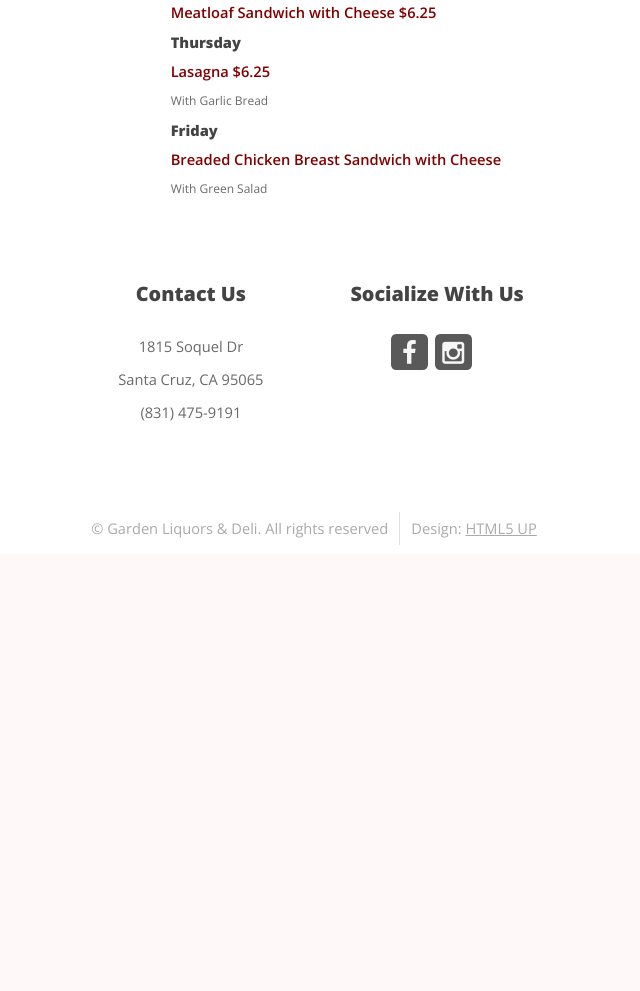
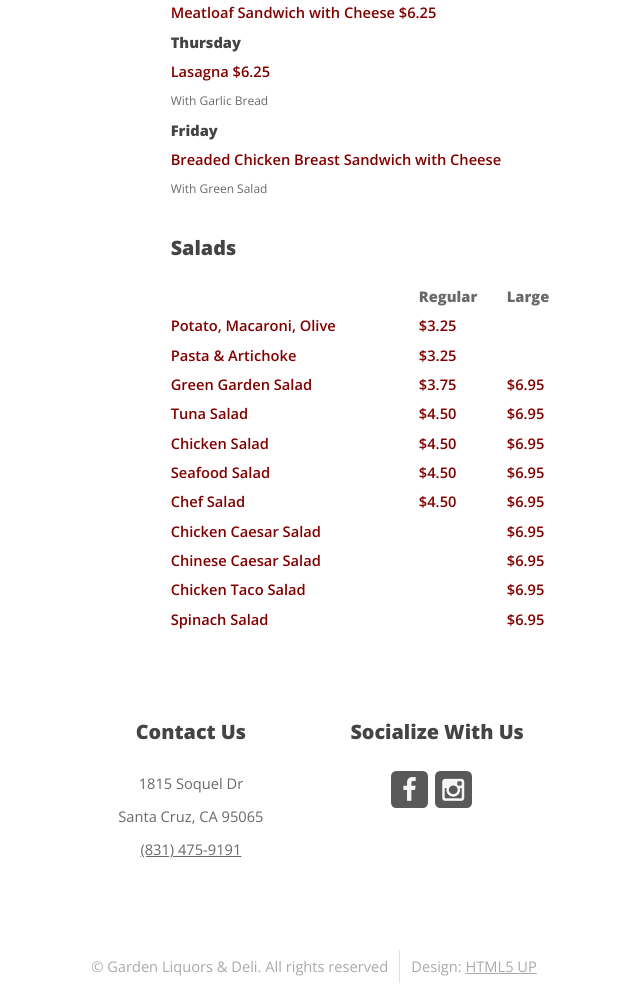
Before and after one commit to ttinker91/deli, a PHP site: page /menu.html in a window 1280 px wide. Shown: the part 1579-2570 px from the top of the page, without its empty margins (326-966 px from the left). Before the commit the page ends 2124 px from the top, so only its background shows below. Run offline with PHP 8.4, Linux system fonts and the light colour scheme.

Commit message:
add salads to menu

```diff
--- a/assets/css/main.css
+++ b/assets/css/main.css
@@ -2408,13 +2408,13 @@
 
 			h2, h3, h4, h5, h6 {
 				font-size: 13pt;
-				margin: 0 0 1em 0;
 			}
 
 			div#content article div#cold
 			{
 				width: 300px;
 			}
+
 
 		/* Section/Article */
 
@@ -2654,3 +2654,16 @@ div#daily h4
 {
 	padding: 0;
 }
+div#salads table
+{
+	max-width: 400px;
+}
+div#salads table tbody tr th
+{
+	text-align:left;
+}
+div#salads table tbody tr td
+{
+	color: #800000;
+	font-weight: 600;
+}
--- a/index.html
+++ b/index.html
@@ -198,7 +198,7 @@
 										<h3>Contact Us</h3>
 										<p>1815 Soquel Dr<br />
 										Santa Cruz, CA 95065<br />
-										(831) 475-9191</p>
+										<a href="tel:8314759191">(831) 475-9191</a></p>
 										<!--<ul class="style2">
 											<li><a href="#">Etiam feugiat condimentum</a></li>
 											<li><a href="#">Aliquam imperdiet suscipit odio</a></li>
--- a/menu.html
+++ b/menu.html
@@ -166,6 +166,73 @@
 											<h4><a name="friday">Friday</a></h4>
 											<dt>Breaded Chicken Breast Sandwich with Cheese</dt>
 											<dd>With Green Salad</dd>
+											<br/>
+									</div>
+
+									<div id="salads">
+									<h3><a name="Salads">Salads</a></h3>
+									<table>
+										<tr>
+											<th></th>
+											<th>Regular</th>
+											<th>Large</th>
+										</tr>
+										<tr>
+											<td>Potato, Macaroni, Olive</td>
+											<td>$3.25</td>
+											<td></td>
+										</tr>
+										<tr>
+											<td>Pasta &amp; Artichoke</td>
+											<td>$3.25</td>
+											<td></td>
+										</tr>
+										<tr>
+											<td>Green Garden Salad</td>
+											<td>$3.75</td>
+											<td>$6.95</td>
+										</tr>
+										<tr>
+											<td>Tuna Salad</td>
+											<td>$4.50</td>
+											<td>$6.95</td>
+										</tr>
+										<tr>
+											<td>Chicken Salad</td>
+											<td>$4.50</td>
+											<td>$6.95</td>
+										</tr>
+										<tr>
+											<td>Seafood Salad</td>
+											<td>$4.50</td>
+											<td>$6.95</td>
+										</tr>
+										<tr>
+											<td>Chef Salad</td>
+											<td>$4.50</td>
+											<td>$6.95</td>
+										</tr>
+										<tr>
+											<td>Chicken Caesar Salad</td>
+											<td></td>
+											<td>$6.95</td>
+										</tr>
+										<tr>
+											<td>Chinese Caesar Salad</td>
+											<td></td>
+											<td>$6.95</td>
+										</tr>
+										<tr>
+											<td>Chicken Taco Salad</td>
+											<td></td>
+											<td>$6.95</td>
+										</tr>
+										<tr>
+											<td>Spinach Salad</td>
+											<td></td>
+											<td>$6.95</td>
+										</tr>
+									</table>
 									</div>
 
 										</article>
@@ -217,7 +284,7 @@
 										<h3>Contact Us</h3>
 										<p>1815 Soquel Dr<br />
 										Santa Cruz, CA 95065<br />
-										(831) 475-9191</p>
+										<a href="tel:8314759191">(831) 475-9191</a></p>
 										<!--<ul class="style2">
 											<li><a href="#">Etiam feugiat condimentum</a></li>
 											<li><a href="#">Aliquam imperdiet suscipit odio</a></li>
```
